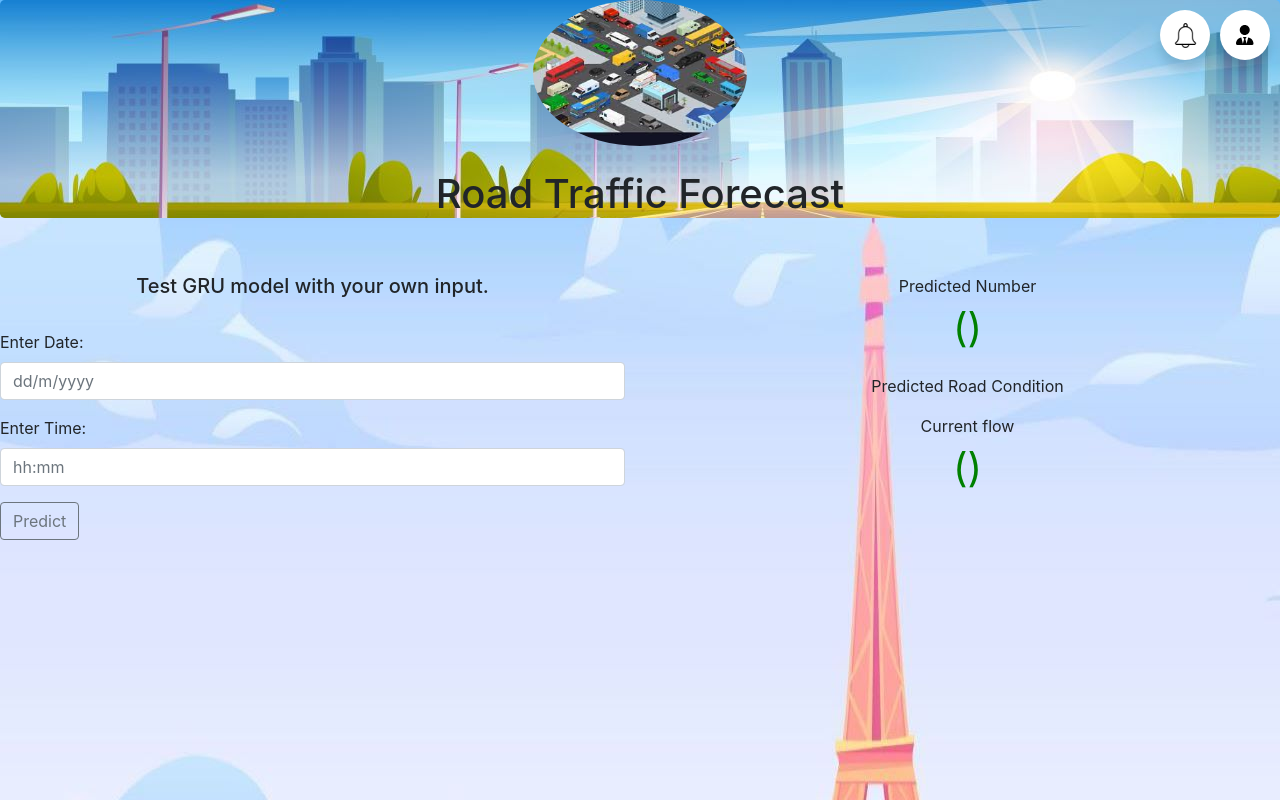
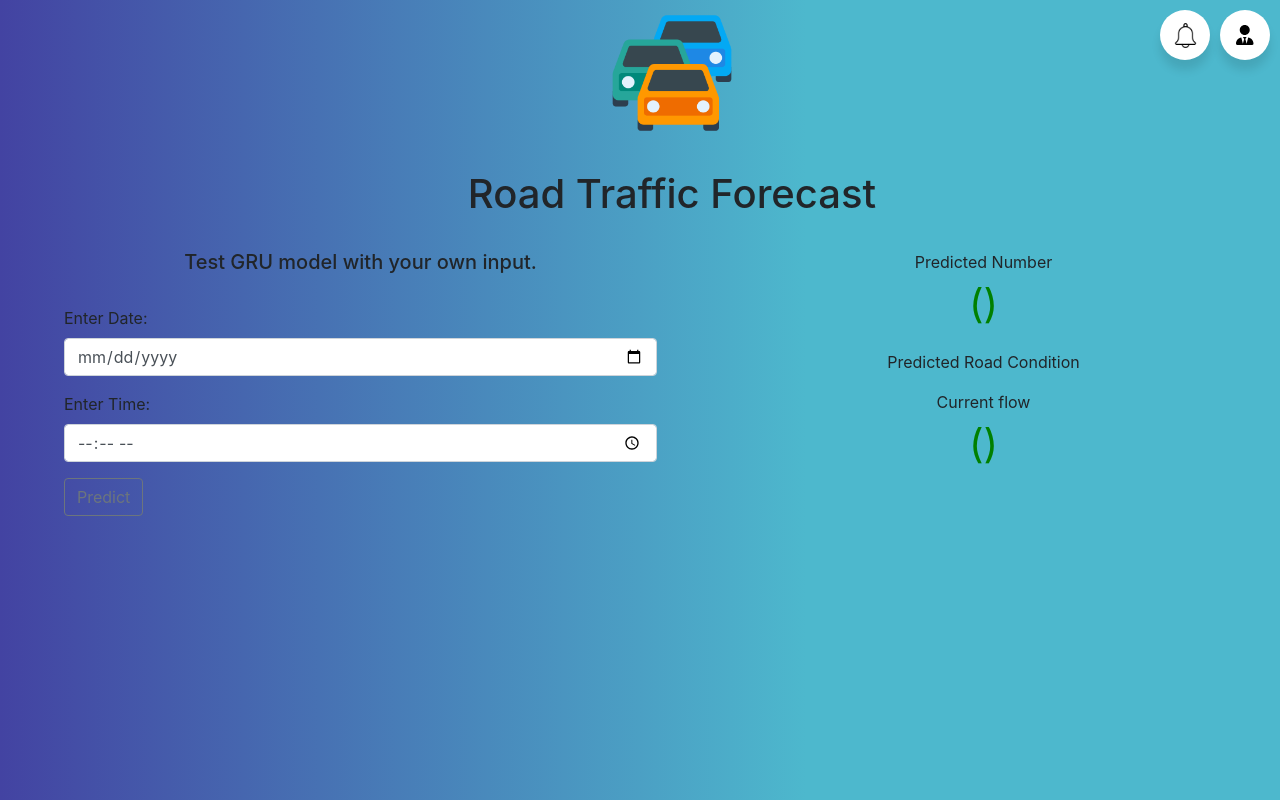
Before and after one commit to advait-cs/BE_PROJECT, a Flask app: template webapp/templates/index.html in a window 1280 px wide. Run offline with Flask 3, Linux system fonts and the light colour scheme; the template is opened without the code that fills it, so the values that code supplies are empty; some libraries are stand-ins or nearby versions.

Commit message:
Made some UI changes

```diff
--- a/webapp/app.py
+++ b/webapp/app.py
@@ -27,7 +27,7 @@
 
     def getTimeAndDate(date,time):
       availDates=["4","7","8","9","10","11"]
-      dateList=date.split("/")
+      dateList=date.split("-")
       if(7<=int(dateList[0])<=11):
         newDate=int(dateList[0])
       else:
@@ -39,7 +39,7 @@
 
     def getCurrentTimestmap():
       currentDT = datetime.datetime.now()
-      currentDate = str(currentDT.day)+"/"+ str(currentDT.month) +"/" + str(currentDT.year)
+      currentDate = str(currentDT.day)+"-"+ str(currentDT.month) +"-" + str(currentDT.year)
       timeList=str(currentDT.time()).split(":")
       presenTimeStamp=currentDate+" "+timeList[0]+":"+timeList[1].zfill(2)
       print(presenTimeStamp)
--- a/webapp/templates/index.html
+++ b/webapp/templates/index.html
@@ -77,13 +77,13 @@
         }
 
         .jumbotron.text-center {
-            background-image: url("{{url_for('static', filename='re1.jpg')}}");
-            padding: 0%;
+           padding: 0%;
         }
 
         body {
-            background-image: url("{{url_for('static', filename='re2.jpg')}}");
-            object-fit: cover;
+            padding-left: 5%;
+            background: rgb(2,0,36);
+            background: linear-gradient(90deg, rgba(2,0,36,1) 0%, rgba(67,67,162,1) 0%, rgba(77,184,205,1) 63%);
             /* background-size: 100%; */
             /* background-repeat: no-repeat ; */
 
@@ -116,7 +116,7 @@
             </li>
         </ul>
     </a>
-    <div class="jumbotron text-center">
+    <div class="text-center">
         <a>
             <ul class="wrapper" style="float:right;">
                 <li class="icon admin" onclick="toggleNotifi()">
@@ -128,7 +128,7 @@
         </a>
 
         <div class="col-4 mx-auto text-center">
-            <img src="{{url_for('static', filename='logo.png')}}" class="rounded-circle" width="214" height="146">
+            <img src="{{url_for('static', filename='traffic-jam.png')}}" class="rounded-circle" width="150" height="146">
         </div>
         <br>
 
@@ -151,12 +151,12 @@
             <form action="{{ url_for('main') }}" method="POST" class="needs-validation" novalidate>
                 <div class="form-group">
                     <label>Enter Date:</label>
-                    <input type="text" class="form-control" placeholder="dd/m/yyyy" name="date" required>
+                    <input type="date" class="form-control" name="date" required>
                     <div class="invalid-feedback">Please fill out this field.</div>
                 </div>
                 <div class="form-group">
                     <label>Enter Time:</label>
-                    <input type="text" class="form-control" placeholder="hh:mm" name="time" required>
+                    <input type="time" class="form-control" name="time" required>
                     <div class="invalid-feedback">Please fill out this field.</div>
                 </div>
                 <button type="submit" class="btn btn-outline-secondary">Predict</button><br>
```
Also changed, not shown: webapp/static/traffic-jam.png (added).
